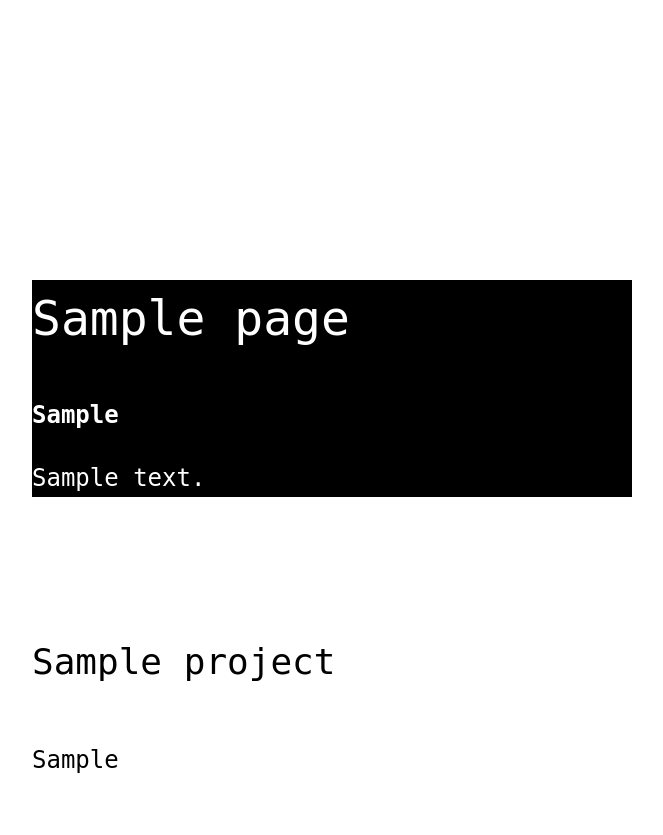
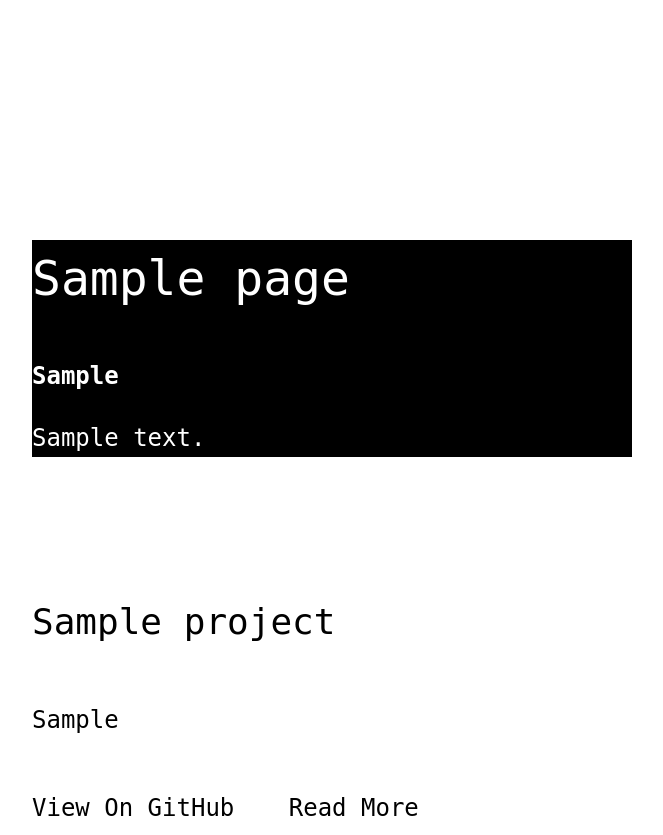
Before and after one commit to OCatling/oc-portfolio, a Django app: page / in a window 1280 px wide. Shown: the part 560-1395 px from the top of the page, without its empty margins (608-1271 px from the left). Run offline with Django 3.2, Linux system fonts and the light colour scheme; tables that the repository leaves empty hold one stand-in row (values such as "Sample post"); some web fonts are replaced.

Commit message:
Removed Block Spacing On Sub Pages and And Added Viewport Control

```diff
--- a/portfolio/static/portfolio/style/_structure.scss
+++ b/portfolio/static/portfolio/style/_structure.scss
@@ -7,12 +7,15 @@
 }*/
 .main{
   left: 50%;
-  margin-top: 100vh;
+  //margin-top: 100vh;
   position: absolute;
   right: 40px;
   @include for-phone-only{ left: 40px; }
   @include for-tablet-portrait-up{ left: 40px; }
   @include for-tablet-landscape-up { left: 50%; }
+}
+#block {
+  margin-top: 100vh;
 }
 /*-------------------------------------------------------> Pages */
 .invert{
--- a/portfolio/static/portfolio/style/main.css
+++ b/portfolio/static/portfolio/style/main.css
@@ -104,7 +104,6 @@ nav {
 }*/
 .main {
   left: 50%;
-  margin-top: 100vh;
   position: absolute;
   right: 40px; }
   @media (max-width: 599px) {
@@ -116,6 +115,9 @@ nav {
   @media (min-width: 900px) {
     .main {
       left: 50%; } }
+
+#block {
+  margin-top: 100vh; }
 
 /*-------------------------------------------------------> Pages */
 .invert {
--- a/portfolio/templates/portfolio/base.html
+++ b/portfolio/templates/portfolio/base.html
@@ -2,6 +2,7 @@
 <html lang="en">
 <head>
     <meta charset="UTF-8">
+    <meta name="viewport" content="width=device-width, initial-scale=1.0">
     <title>Oliver Catling | Java & Python Developer</title>
     {% load staticfiles %}
     <link rel="stylesheet" media="screen" href="https://fontlibrary.org/face/orkney" type="text/css"/>
@@ -10,13 +11,13 @@
     <script src="{% static 'portfolio/js/script.js' %}"></script>
 </head>
 <body>
-    <div class="wrapper">
+    <div class="mwrapper">
         <header>
             <div id="logo">
                 <h1>Oliver Catling</h1>
             </div>
         </header>
-        <div class="main wrapper">
+        <div class="main">
             {% block content %}
             {% endblock %}
         </div>
--- a/portfolio/templates/portfolio/index.html
+++ b/portfolio/templates/portfolio/index.html
@@ -1,6 +1,9 @@
 {% extends 'portfolio/base.html' %}
 
+
 {% block content %}
-    {% include "portfolio/pages.html" %}
-    {% include "portfolio/portfolio.html" %}
+    <div id="block">
+        {% include "portfolio/pages.html" %}
+        {% include "portfolio/portfolio.html" %}
+    </div>
 {% endblock %}
```
Also changed, not shown: 1 other file.
